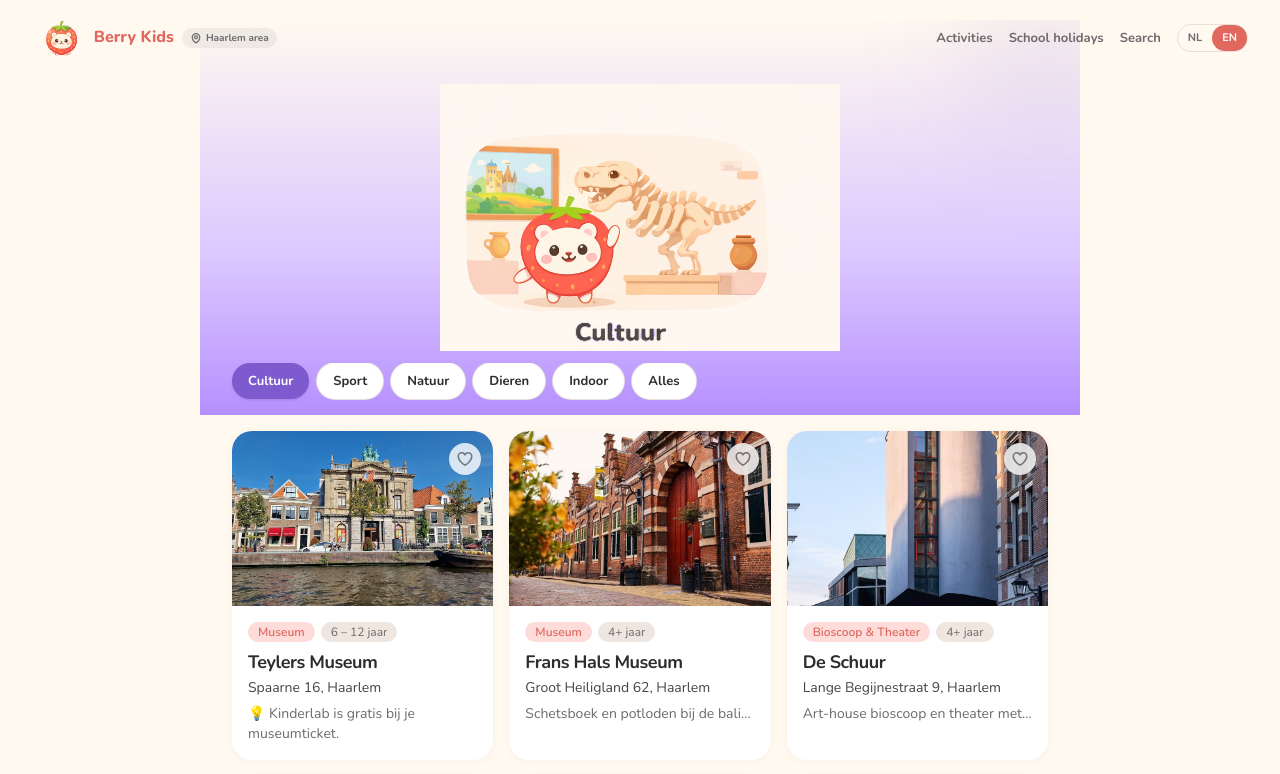
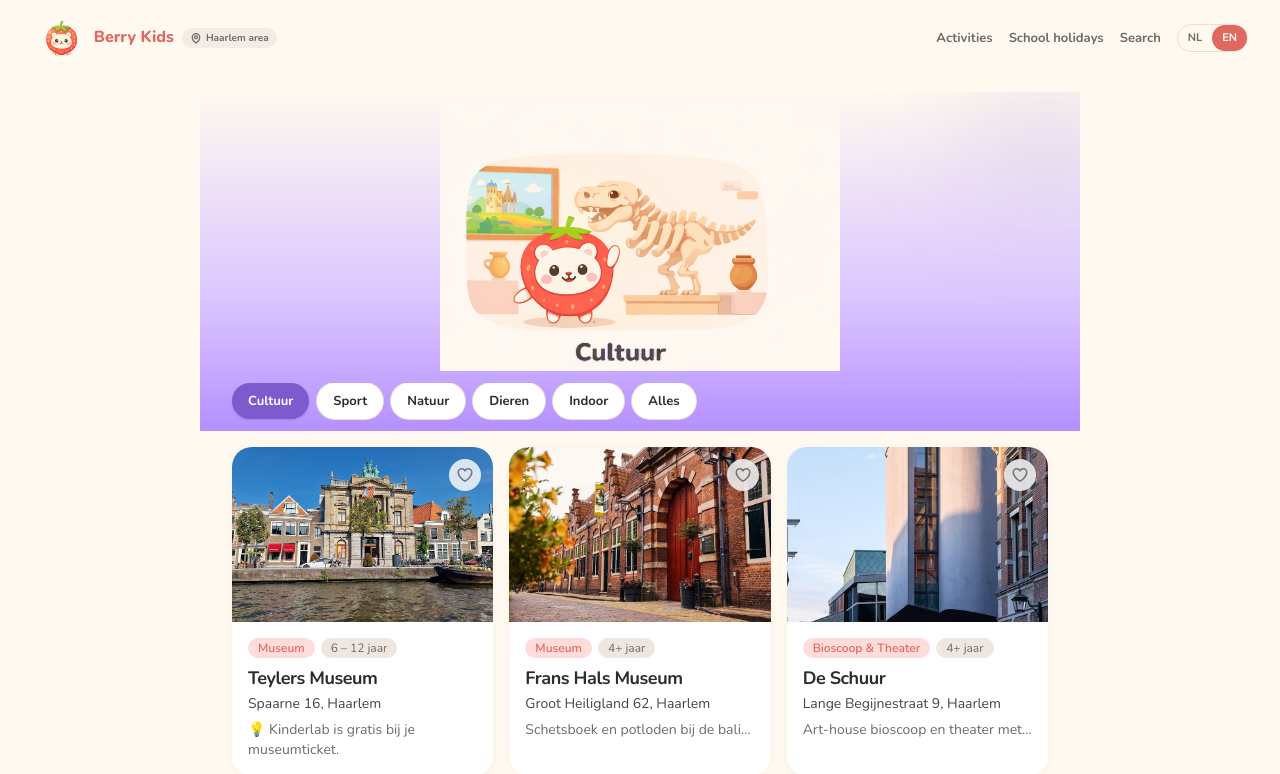
Before and after one commit to Guido-isla/berrykids, a Next.js app: page /en/activiteiten in a window 1280 px wide. Shown: the top 774 px of the page. Built offline with nearby package versions, Linux system fonts and the light colour scheme.

Commit message:
Banner actually shorter: removed excess padding and margin

```diff
--- a/src/components/FilterableActivities.tsx
+++ b/src/components/FilterableActivities.tsx
@@ -106,13 +106,13 @@ export default function FilterableActivities({ activities }: { activities: Activ
   return (
     <>
       {/* Category banner — illustration is the hero */}
-      <div className="relative -mx-5 -mt-[88px] overflow-hidden pb-3 sm:-mx-8" style={{ background: illustration ? illustration.gradient : undefined }}>
+      <div className="relative -mx-5 -mt-4 overflow-hidden pb-2 sm:-mx-8" style={{ background: illustration ? illustration.gradient : undefined }}>
         {illustration && (
           <>
             {/* Glow */}
             <div className="absolute -right-8 -top-8 h-32 w-32 rounded-full blur-3xl" style={{ background: illustration.glow }} />
             {/* Illustration — big, centered */}
-            <div className="flex items-end justify-center pt-[56px] sm:pt-[64px]">
+            <div className="flex items-end justify-center pt-2 sm:pt-3">
               <Image
                 src={illustration.src}
                 alt=""
```
